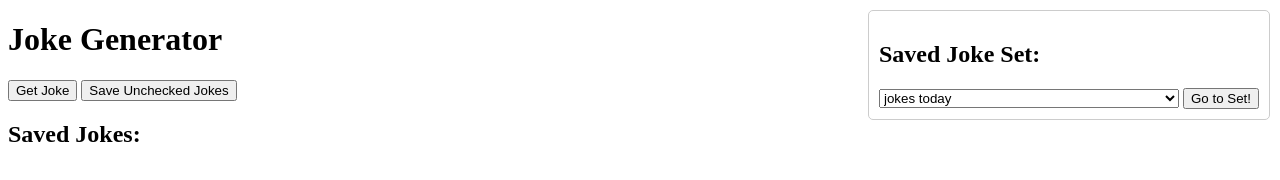
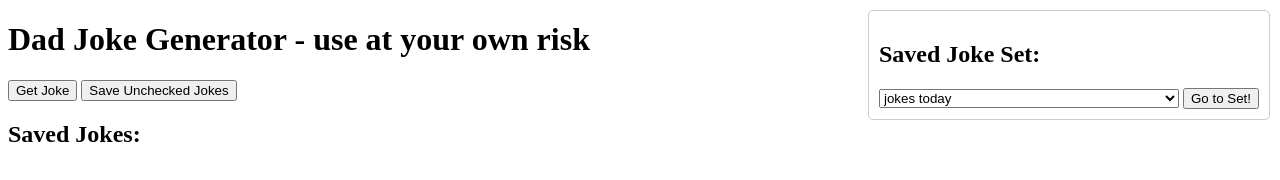
Before and after one commit to hellojoechip/jokes-workflow, a plain HTML site: page index.html in a window 1280 px wide. Drawn offline with Linux system fonts and the light colour scheme.

Commit message:
update title to "Dad Joke Generator"

```diff
--- a/index.html
+++ b/index.html
@@ -1,7 +1,7 @@
 <!DOCTYPE html>
 <html>
 <head>
-    <title>Joke Generator</title>
+    <title>Dad Joke Generator</title>
     <style>
         /* Style for the dropdown and its container */
         #website-links-container {
@@ -21,7 +21,7 @@
     </style>
 </head>
 <body>
-    <h1>Joke Generator</h1>
+    <h1>Dad Joke Generator - use at your own risk</h1>
 <!-- Dropdown for Website Links -->
     <div id="website-links-container">
         <h2>Saved Joke Set:</h2>
```
